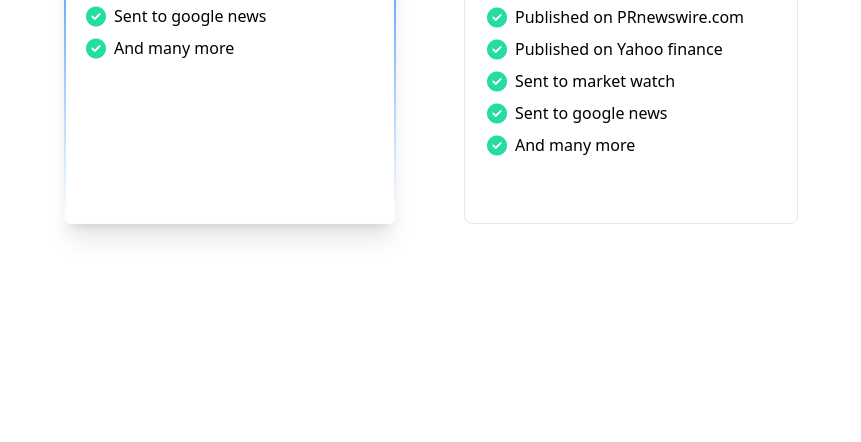
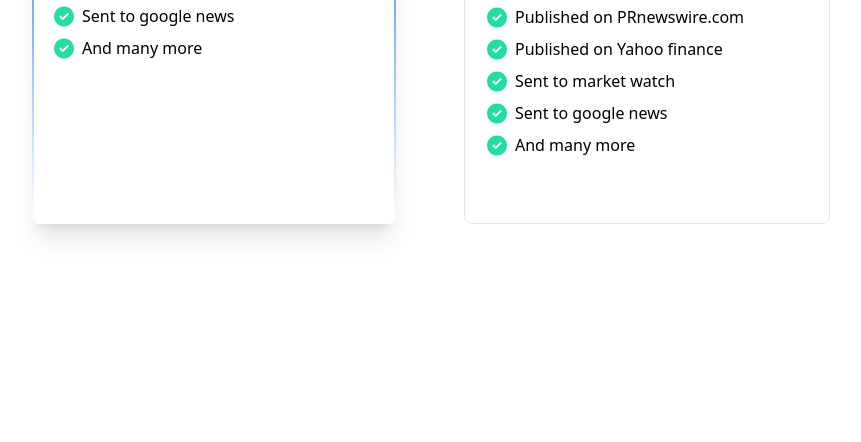
Before and after one commit to johnEdmon44/quick-test, a website: page dist/index.html in a window 1280 px wide. Shown: the part 358-800 px from the top of the page, without its empty margins (209-1070 px from the left). Drawn offline with Linux system fonts and the light colour scheme.

Commit message:
Adjust width

```diff
--- a/dist/index.html
+++ b/dist/index.html
@@ -15,8 +15,8 @@
   <section class="flex flex-col md:flex-row justify-center gap-7 mt-10 lg:mt-20">
     <!-- Basic -->
     <div id="basic" class="mr-5 ml-5 bg-gradient-to-b from-red-600 via-blue-400 to-white p-0.5 rounded-lg shadow-xl">
-      <div class="bg-white lg:h-full w-full pt-5 rounded-lg cursor-pointer ">
-        <div class="ml-5 mr-5 w-72">
+      <div class="bg-white h-full w-full pt-5 rounded-lg cursor-pointer ">
+        <div class="ml-5 mr-5 w-80">
           <div class="bg-red-100 w-16 h-16 rounded-full flex justify-center items-center  mb-5">
             <i class="fa-solid fa-plane-up fa-xl" style="color: #e3351c;"></i>
           </div>
@@ -57,7 +57,7 @@
     <!-- US National -->
     <div id="us-national" class="ml-5 mr-5 border hover:bg-gradient-to-b from-red-600 via-blue-400 to-white p-0.5 rounded-lg hover:shadow-xl">
       <div class="bg-white h-full w-full pt-5 rounded-lg cursor-pointer">
-        <div class="ml-5 mr-5 w-72 pb-10">
+        <div class="ml-5 mr-5 w-80 pb-10">
           <div class="bg-red-100 w-16 h-16 rounded-full flex justify-center items-center mb-5">
             <i class="fa-solid fa-rocket fa-xl" style="color: #e3351c;"></i>
           </div>
```
Also changed, not shown: dist/output.css.
